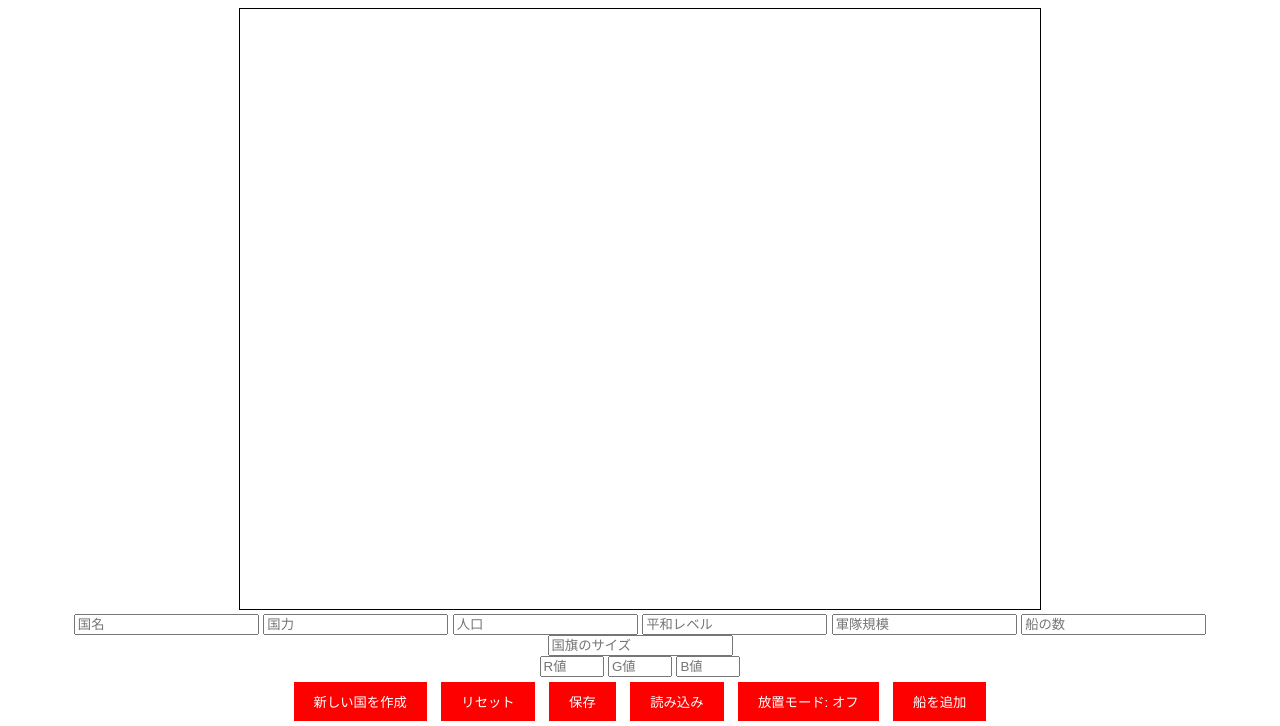
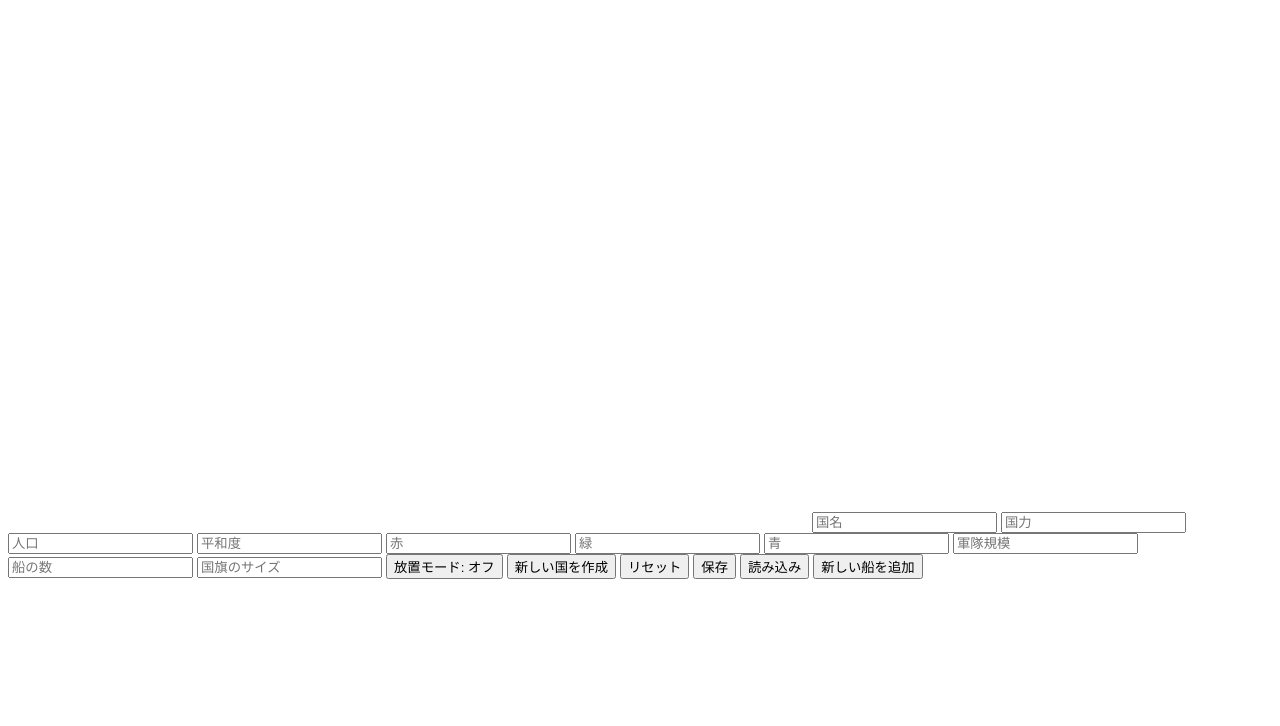
Before and after one commit to Sakalt/wolhistlia, a plain HTML site: page index.html in a window 1280 px wide. Shown: the part 81-807 px from the top of the page. Drawn offline with Linux system fonts and the light colour scheme.

Commit message:
Update index.html

```diff
--- a/index.html
+++ b/index.html
@@ -5,61 +5,39 @@
     <meta name="viewport" content="width=device-width, initial-scale=1.0">
     <title>ゲーム</title>
     <style>
-        body {
-            font-family: Arial, sans-serif;
-            text-align: center;
-            margin: 0;
-            padding: 0;
-        }
-        #gameCanvas {
-            border: 1px solid #000;
-        }
-        .button {
-            background-color: red;
-            color: white;
-            border: none;
-            padding: 10px 20px;
-            margin: 5px;
-            cursor: pointer;
-        }
-        .button:hover {
-            background-color: darkred;
-        }
         #notification {
             display: none;
-            background-color: #444;
-            color: white;
+            background-color: #f8d7da;
+            color: #721c24;
             padding: 10px;
+            margin: 10px;
+            border: 1px solid #f5c6cb;
             border-radius: 5px;
-            position: absolute;
-            top: 10px;
-            right: 10px;
         }
     </style>
 </head>
 <body>
-    <h1>ゲーム</h1>
     <canvas id="gameCanvas" width="800" height="600"></canvas>
-    <br>
-    <input type="text" id="nationName" placeholder="国名">
-    <input type="number" id="nationStrength" placeholder="国力">
-    <input type="number" id="nationPopulation" placeholder="人口">
-    <input type="number" id="nationPeaceLevel" placeholder="平和レベル">
-    <input type="number" id="nationArmySize" placeholder="軍隊規模">
-    <input type="number" id="nationShips" placeholder="船の数">
-    <input type="number" id="flagSize" placeholder="国旗のサイズ">
-    <br>
-    <input type="number" id="nationColorR" placeholder="R値" min="0" max="255">
-    <input type="number" id="nationColorG" placeholder="G値" min="0" max="255">
-    <input type="number" id="nationColorB" placeholder="B値" min="0" max="255">
-    <br>
-    <button class="button" id="createNation">新しい国を作成</button>
-    <button class="button" id="resetGame">リセット</button>
-    <button class="button" id="saveGame">保存</button>
-    <button class="button" id="loadGame">読み込み</button>
-    <button class="button" id="toggleIdleMode">放置モード: オフ</button>
-    <button class="button" id="addShip">船を追加</button>
     <div id="notification"></div>
+
+    <input id="nationName" type="text" placeholder="国名">
+    <input id="nationStrength" type="number" placeholder="国力">
+    <input id="nationPopulation" type="number" placeholder="人口">
+    <input id="nationPeaceLevel" type="number" placeholder="平和度">
+    <input id="nationColorR" type="number" placeholder="赤" max="255">
+    <input id="nationColorG" type="number" placeholder="緑" max="255">
+    <input id="nationColorB" type="number" placeholder="青" max="255">
+    <input id="nationArmySize" type="number" placeholder="軍隊規模">
+    <input id="nationShips" type="number" placeholder="船の数">
+    <input id="flagSize" type="number" placeholder="国旗のサイズ">
+
+    <button id="toggleIdleMode">放置モード: オフ</button>
+    <button onclick="createNation()">新しい国を作成</button>
+    <button onclick="resetGame()">リセット</button>
+    <button onclick="saveGame()">保存</button>
+    <button onclick="loadGame()">読み込み</button>
+    <button onclick="addShip()">新しい船を追加</button>
+
     <script src="game.js"></script>
 </body>
 </html>
```
